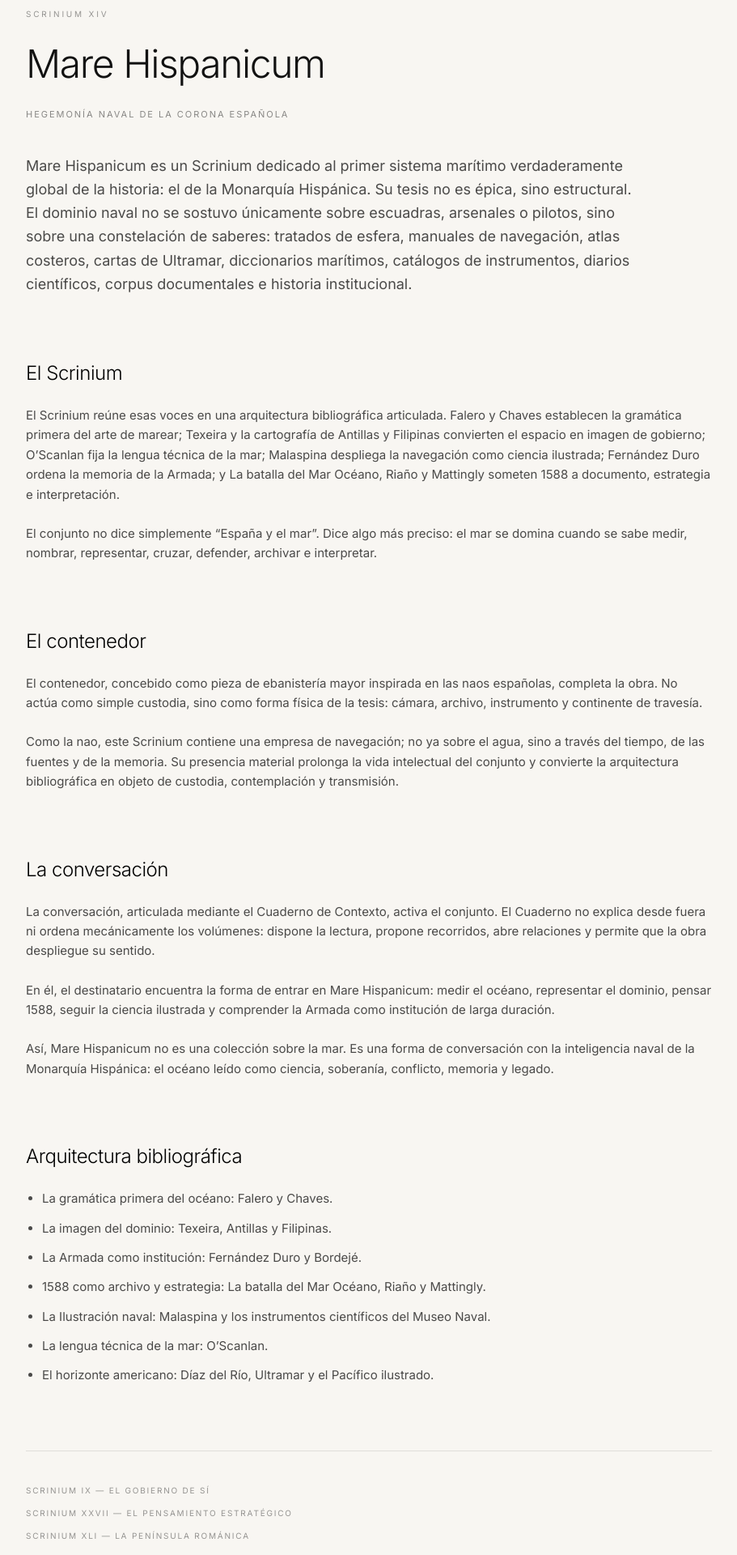
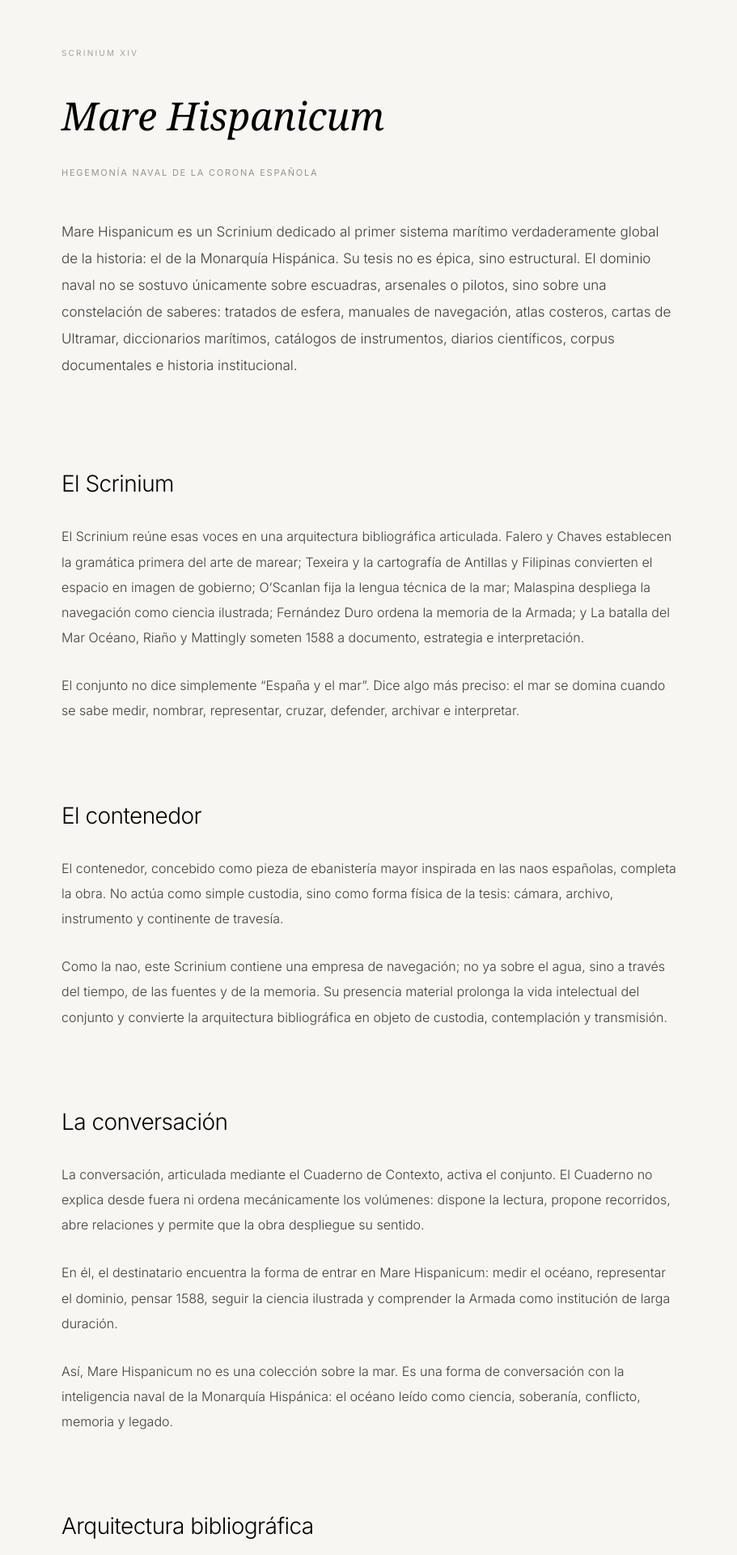
Before and after one commit to felixlosada-web/falcatio, a Next.js app: page /custodia/mare-hispanicum in a window 1280 px wide. Shown: the part 220-2140 px from the top of the page at 81% size, without its empty margins (184-1095 px from the left). Built offline with nearby package versions, Linux system fonts and the light colour scheme.

Commit message:
Refine Mare Hispanicum editorial layout

```diff
--- a/app/custodia/mare-hispanicum/page.tsx
+++ b/app/custodia/mare-hispanicum/page.tsx
@@ -76,58 +76,59 @@ export default function MareHispanicumPage() {
   };
 
   return (
-    <main className="max-w-4xl mx-auto px-6 py-28 md:py-36">
+    <main className="min-h-screen bg-[#F8F6F2] pt-44 pb-32 px-6 md:px-10">
       <script
         type="application/ld+json"
         dangerouslySetInnerHTML={{ __html: JSON.stringify(jsonLd) }}
       />
 
+      <section className="max-w-[760px] mx-auto">
         <Link
           href="/custodia"
-        className="inline-block mb-16 text-[10px] tracking-[0.22em] uppercase text-black/40 hover:text-black transition-colors"
+          className="inline-block mb-20 text-[10px] tracking-[0.22em] uppercase text-black/40 hover:text-black transition-colors duration-300"
         >
           Volver a custodia
         </Link>
 
-      <header className="mb-20">
-        <p className="text-[10px] tracking-[0.28em] uppercase text-black/40 mb-6">
+        <header className="mb-28">
+          <p className="text-[10px] tracking-[0.22em] uppercase text-black/35 mb-10">
             Scrinium XIV
           </p>
 
-        <h1 className="text-3xl md:text-5xl leading-tight font-light tracking-[-0.03em] mb-6">
+          <h1 className="text-4xl md:text-5xl leading-tight font-serif italic text-black mb-8">
             Mare Hispanicum
           </h1>
 
-        <p className="text-[11px] tracking-[0.18em] uppercase text-black/45 mb-10">
+          <p className="text-[11px] tracking-[0.16em] uppercase text-black/40 mb-12">
             Hegemonía Naval de la Corona Española
           </p>
 
-        <p className="text-base md:text-lg leading-relaxed text-black/70 max-w-3xl">
+          <p className="text-[17px] leading-[1.95] text-black/75 font-light">
             Mare Hispanicum es un Scrinium dedicado al primer sistema marítimo
-          verdaderamente global de la historia: el de la Monarquía Hispánica. Su
-          tesis no es épica, sino estructural. El dominio naval no se sostuvo
-          únicamente sobre escuadras, arsenales o pilotos, sino sobre una
-          constelación de saberes: tratados de esfera, manuales de navegación,
-          atlas costeros, cartas de Ultramar, diccionarios marítimos, catálogos
-          de instrumentos, diarios científicos, corpus documentales e historia
-          institucional.
+            verdaderamente global de la historia: el de la Monarquía Hispánica.
+            Su tesis no es épica, sino estructural. El dominio naval no se
+            sostuvo únicamente sobre escuadras, arsenales o pilotos, sino sobre
+            una constelación de saberes: tratados de esfera, manuales de
+            navegación, atlas costeros, cartas de Ultramar, diccionarios
+            marítimos, catálogos de instrumentos, diarios científicos, corpus
+            documentales e historia institucional.
           </p>
         </header>
 
-      <section className="space-y-20 text-[15px] leading-relaxed text-black/70">
+        <section className="space-y-24 text-[16px] leading-[1.95] text-black/75 font-light">
           <article>
-          <h2 className="text-2xl font-light tracking-[-0.02em] text-black mb-6">
+            <h2 className="text-[28px] leading-tight font-light tracking-[-0.02em] text-black mb-8">
               El Scrinium
             </h2>
 
-          <p className="mb-6">
+            <p className="mb-7">
               El Scrinium reúne esas voces en una arquitectura bibliográfica
-            articulada. Falero y Chaves establecen la gramática primera del arte
-            de marear; Texeira y la cartografía de Antillas y Filipinas
+              articulada. Falero y Chaves establecen la gramática primera del
+              arte de marear; Texeira y la cartografía de Antillas y Filipinas
               convierten el espacio en imagen de gobierno; O’Scanlan fija la
               lengua técnica de la mar; Malaspina despliega la navegación como
-            ciencia ilustrada; Fernández Duro ordena la memoria de la Armada; y
-            La batalla del Mar Océano, Riaño y Mattingly someten 1588 a
+              ciencia ilustrada; Fernández Duro ordena la memoria de la Armada;
+              y La batalla del Mar Océano, Riaño y Mattingly someten 1588 a
               documento, estrategia e interpretación.
             </p>
 
@@ -139,11 +140,11 @@ export default function MareHispanicumPage() {
           </article>
 
           <article>
-          <h2 className="text-2xl font-light tracking-[-0.02em] text-black mb-6">
+            <h2 className="text-[28px] leading-tight font-light tracking-[-0.02em] text-black mb-8">
               El contenedor
             </h2>
 
-          <p className="mb-6">
+            <p className="mb-7">
               El contenedor, concebido como pieza de ebanistería mayor inspirada
               en las naos españolas, completa la obra. No actúa como simple
               custodia, sino como forma física de la tesis: cámara, archivo,
@@ -151,8 +152,8 @@ export default function MareHispanicumPage() {
             </p>
 
             <p>
-            Como la nao, este Scrinium contiene una empresa de navegación; no ya
-            sobre el agua, sino a través del tiempo, de las fuentes y de la
+              Como la nao, este Scrinium contiene una empresa de navegación; no
+              ya sobre el agua, sino a través del tiempo, de las fuentes y de la
               memoria. Su presencia material prolonga la vida intelectual del
               conjunto y convierte la arquitectura bibliográfica en objeto de
               custodia, contemplación y transmisión.
@@ -160,48 +161,49 @@ export default function MareHispanicumPage() {
           </article>
 
           <article>
-          <h2 className="text-2xl font-light tracking-[-0.02em] text-black mb-6">
+            <h2 className="text-[28px] leading-tight font-light tracking-[-0.02em] text-black mb-8">
               La conversación
             </h2>
 
-          <p className="mb-6">
-            La conversación, articulada mediante el Cuaderno de Contexto, activa
-            el conjunto. El Cuaderno no explica desde fuera ni ordena
-            mecánicamente los volúmenes: dispone la lectura, propone recorridos,
-            abre relaciones y permite que la obra despliegue su sentido.
+            <p className="mb-7">
+              La conversación, articulada mediante el Cuaderno de Contexto,
+              activa el conjunto. El Cuaderno no explica desde fuera ni ordena
+              mecánicamente los volúmenes: dispone la lectura, propone
+              recorridos, abre relaciones y permite que la obra despliegue su
+              sentido.
             </p>
 
-          <p className="mb-6">
+            <p className="mb-7">
               En él, el destinatario encuentra la forma de entrar en Mare
               Hispanicum: medir el océano, representar el dominio, pensar 1588,
-            seguir la ciencia ilustrada y comprender la Armada como institución
-            de larga duración.
+              seguir la ciencia ilustrada y comprender la Armada como
+              institución de larga duración.
             </p>
 
             <p>
-            Así, Mare Hispanicum no es una colección sobre la mar. Es una forma
-            de conversación con la inteligencia naval de la Monarquía Hispánica:
-            el océano leído como ciencia, soberanía, conflicto, memoria y
-            legado.
+              Así, Mare Hispanicum no es una colección sobre la mar. Es una
+              forma de conversación con la inteligencia naval de la Monarquía
+              Hispánica: el océano leído como ciencia, soberanía, conflicto,
+              memoria y legado.
             </p>
           </article>
 
           <article>
-          <h2 className="text-2xl font-light tracking-[-0.02em] text-black mb-6">
+            <h2 className="text-[28px] leading-tight font-light tracking-[-0.02em] text-black mb-8">
               Arquitectura bibliográfica
             </h2>
 
-          <ul className="space-y-3 list-disc pl-5">
+            <ul className="space-y-4 list-disc pl-5">
               <li>La gramática primera del océano: Falero y Chaves.</li>
               <li>La imagen del dominio: Texeira, Antillas y Filipinas.</li>
               <li>La Armada como institución: Fernández Duro y Bordejé.</li>
               <li>
-              1588 como archivo y estrategia: La batalla del Mar Océano, Riaño y
-              Mattingly.
+                1588 como archivo y estrategia: La batalla del Mar Océano, Riaño
+                y Mattingly.
               </li>
               <li>
-              La Ilustración naval: Malaspina y los instrumentos científicos del
-              Museo Naval.
+                La Ilustración naval: Malaspina y los instrumentos científicos
+                del Museo Naval.
               </li>
               <li>La lengua técnica de la mar: O’Scanlan.</li>
               <li>
@@ -211,18 +213,30 @@ export default function MareHispanicumPage() {
             </ul>
           </article>
 
-        <nav className="border-t border-black/10 pt-10 flex flex-col gap-3 text-[10px] tracking-[0.18em] uppercase">
-          <Link href="/custodia/el-gobierno-de-si" className="text-black/40 hover:text-black">
+          <nav className="border-t border-black/10 pt-12 flex flex-col gap-4 text-[10px] tracking-[0.18em] uppercase">
+            <Link
+              href="/custodia/el-gobierno-de-si"
+              className="text-black/40 hover:text-black transition-colors duration-300"
+            >
               Scrinium IX — El Gobierno de Sí
             </Link>
-          <Link href="/custodia/pensamiento-estrategico" className="text-black/40 hover:text-black">
+
+            <Link
+              href="/custodia/pensamiento-estrategico"
+              className="text-black/40 hover:text-black transition-colors duration-300"
+            >
               Scrinium XXVII — El Pensamiento Estratégico
             </Link>
-          <Link href="/custodia/peninsula-romanica" className="text-black/40 hover:text-black">
+
+            <Link
+              href="/custodia/peninsula-romanica"
+              className="text-black/40 hover:text-black transition-colors duration-300"
+            >
               Scrinium XLI — La Península Románica
             </Link>
           </nav>
         </section>
+      </section>
     </main>
   );
 }
```
Lines whose indentation alone changed are shown as unchanged.
